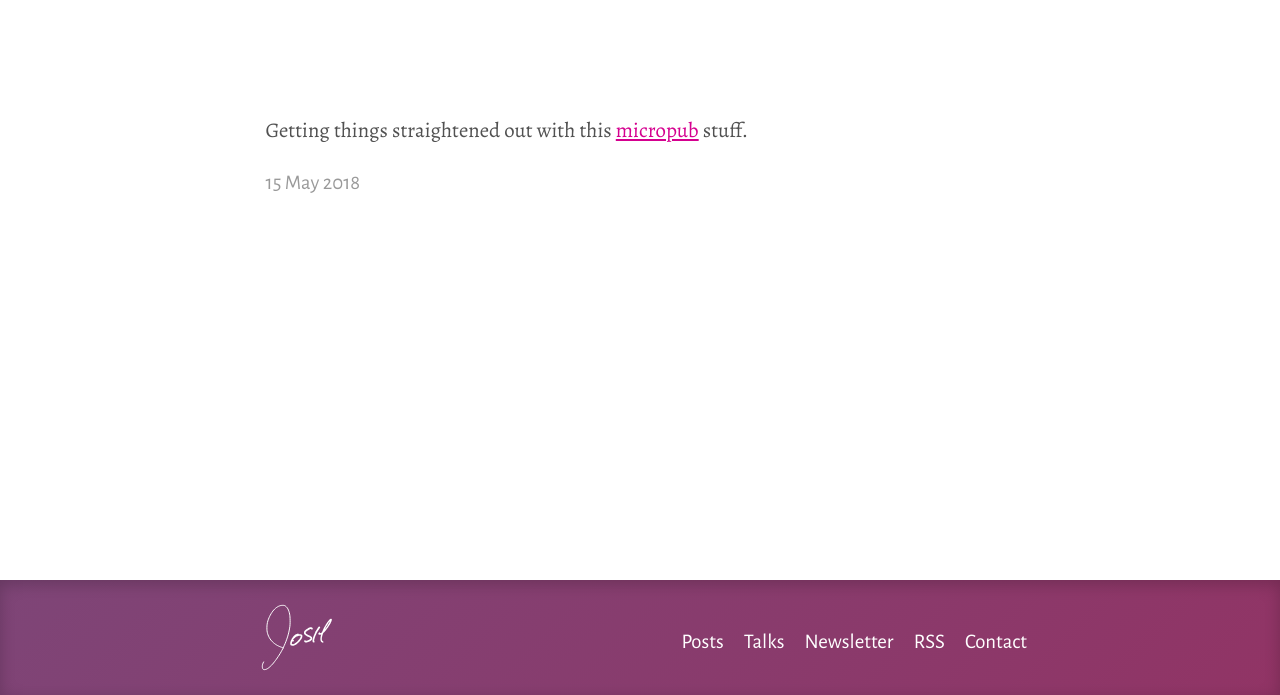
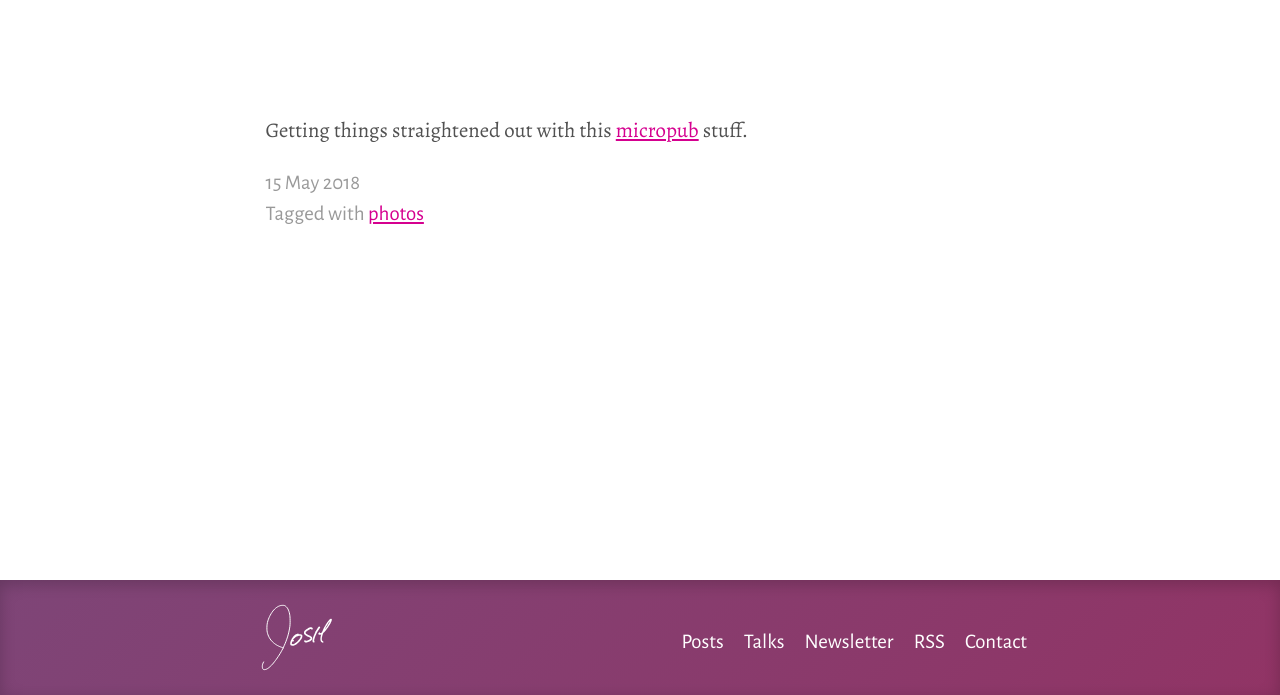
Before and after one commit to joshbeckman/andjosh.github.io, a Jekyll site: the page built from _posts/2018-05-15-82620.md, in a window 1280 px wide. Shown: the part 571-1266 px from the top of the page. Built offline with Jekyll 4.4.1, drawn with Linux system fonts in a browser that asks for light colours.

Commit message:
new:usr: Add photos tag

```diff
--- a/_posts/2018-05-15-82620.md
+++ b/_posts/2018-05-15-82620.md
@@ -2,6 +2,8 @@
 title: ''
 date: 2018-05-15 22:57:00.663000000 Z
 layout: post
+tags:
+- photos
 mf-photo:
 - https://www.andjosh.com/media/2018-05-15/1526425033724-image.jpg
 ---
```
Also changed, not shown: _my_tags/photos.md (added, +4 -0 lines).
